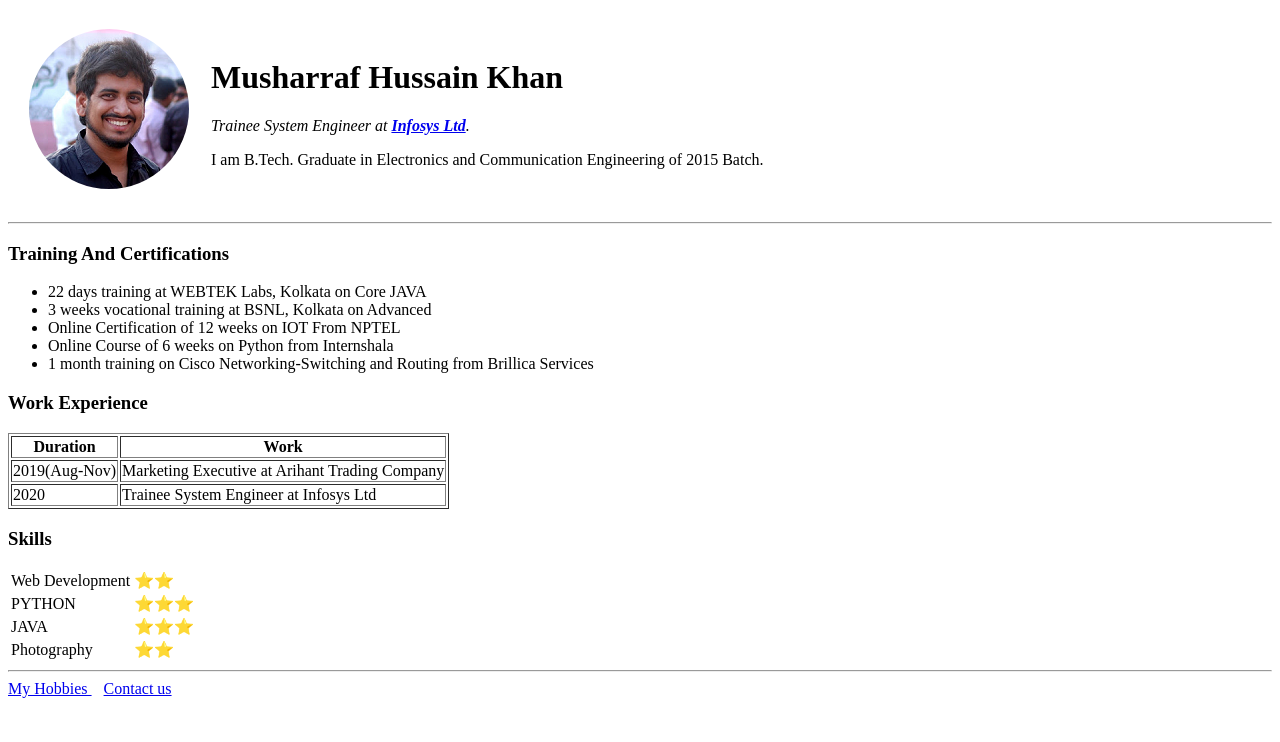
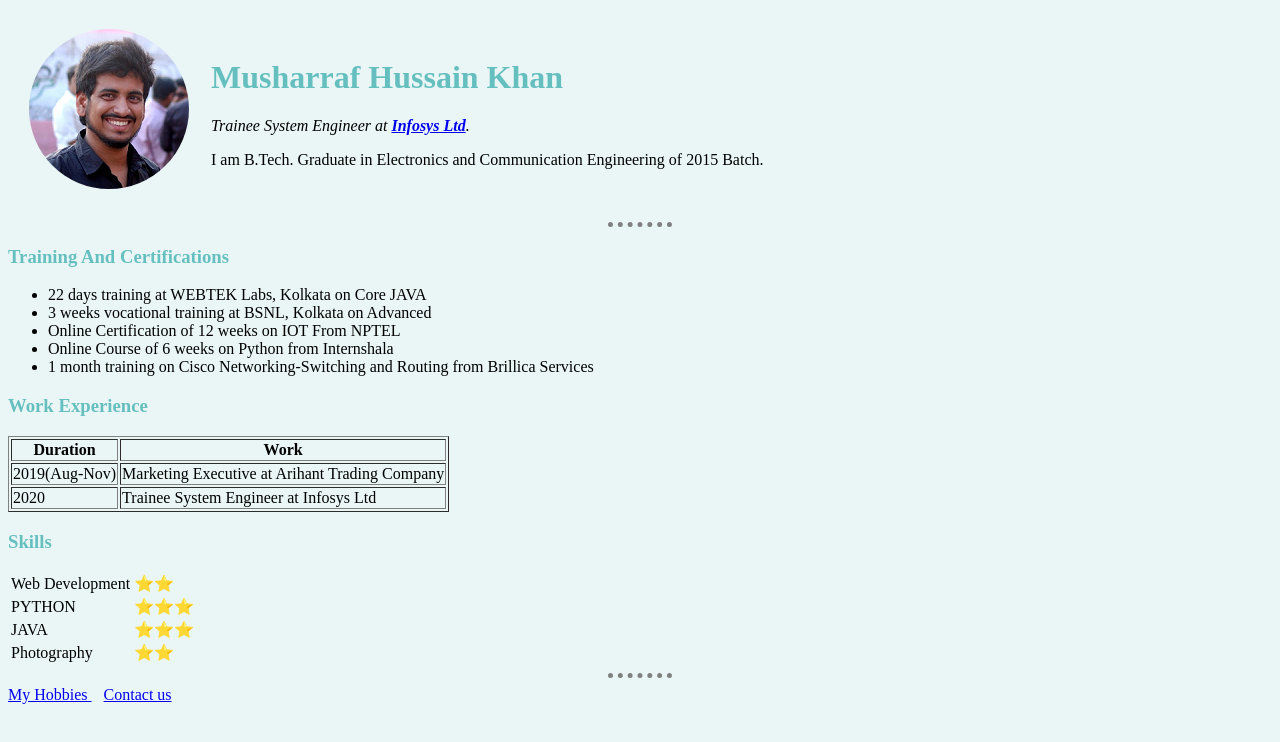
Before and after one commit to Musharraf1519/CV, a plain HTML site: page index.html in a window 1280 px wide. Drawn offline with Linux system fonts and the light colour scheme.

Commit message:
Add files via upload

```diff
--- /dev/null
+++ b/CSS/styles.css
@@ -0,0 +1,16 @@
+body{
+    background-color: #eaf6f6 ;
+}
+hr{
+    border-style: dotted none none none;
+    border-color:grey;
+    border-width: 5px;
+    width: 5%;
+}
+h1{
+    color:#66bfbf;
+}
+
+h3{
+    color:#66bfbf;
+}
--- a/index.html
+++ b/index.html
@@ -3,6 +3,7 @@
     <head>
         <meta charset="UTF-8">
         <title>Musharraf's Personal Site</title>
+        <link rel="stylesheet" href="CSS/styles.css">
     </head>
     <body>
         <table cellspacing="20">
```
Also changed, not shown: contact.html (+1 -0 lines), hobbies.html (+2 -1 lines).
